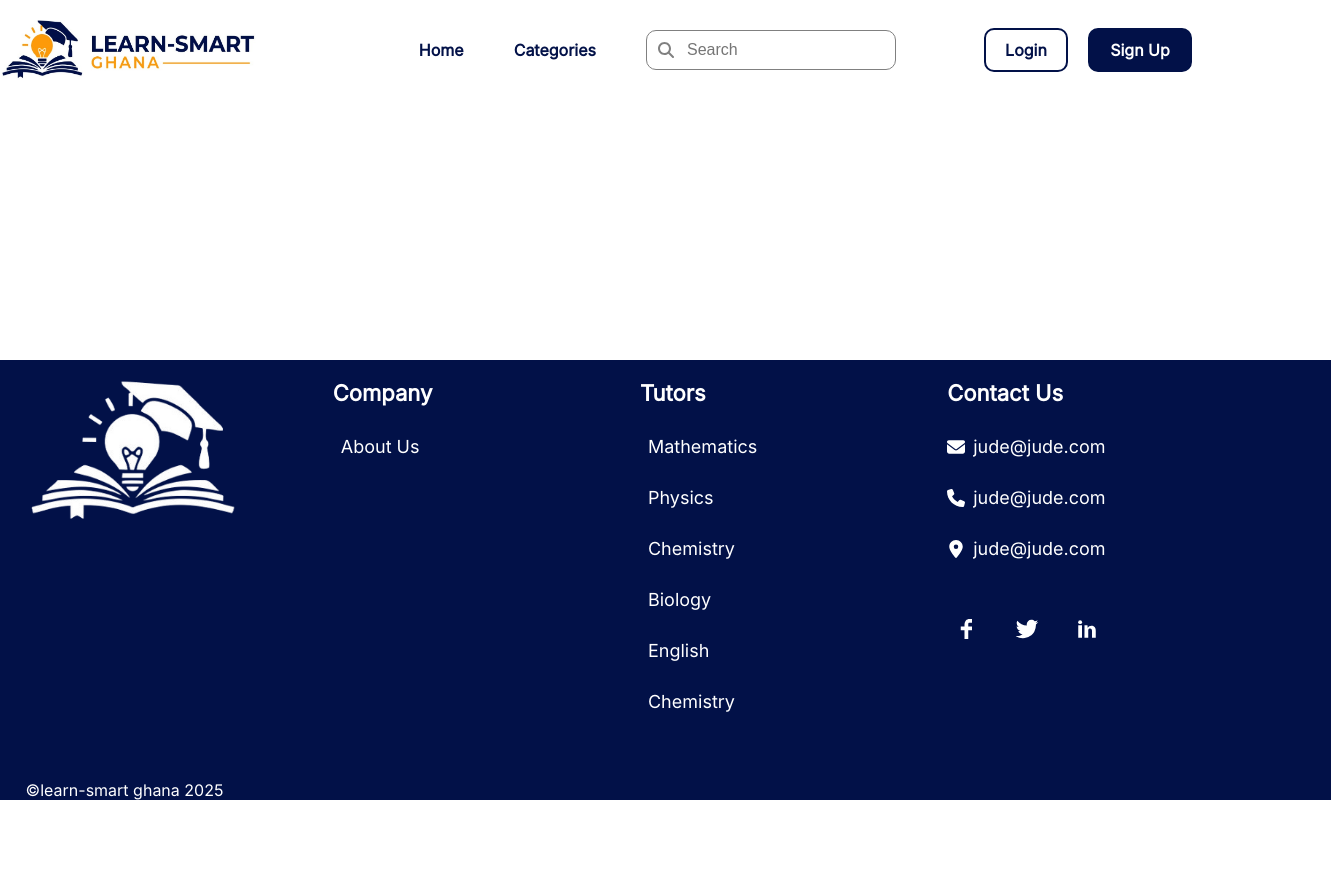
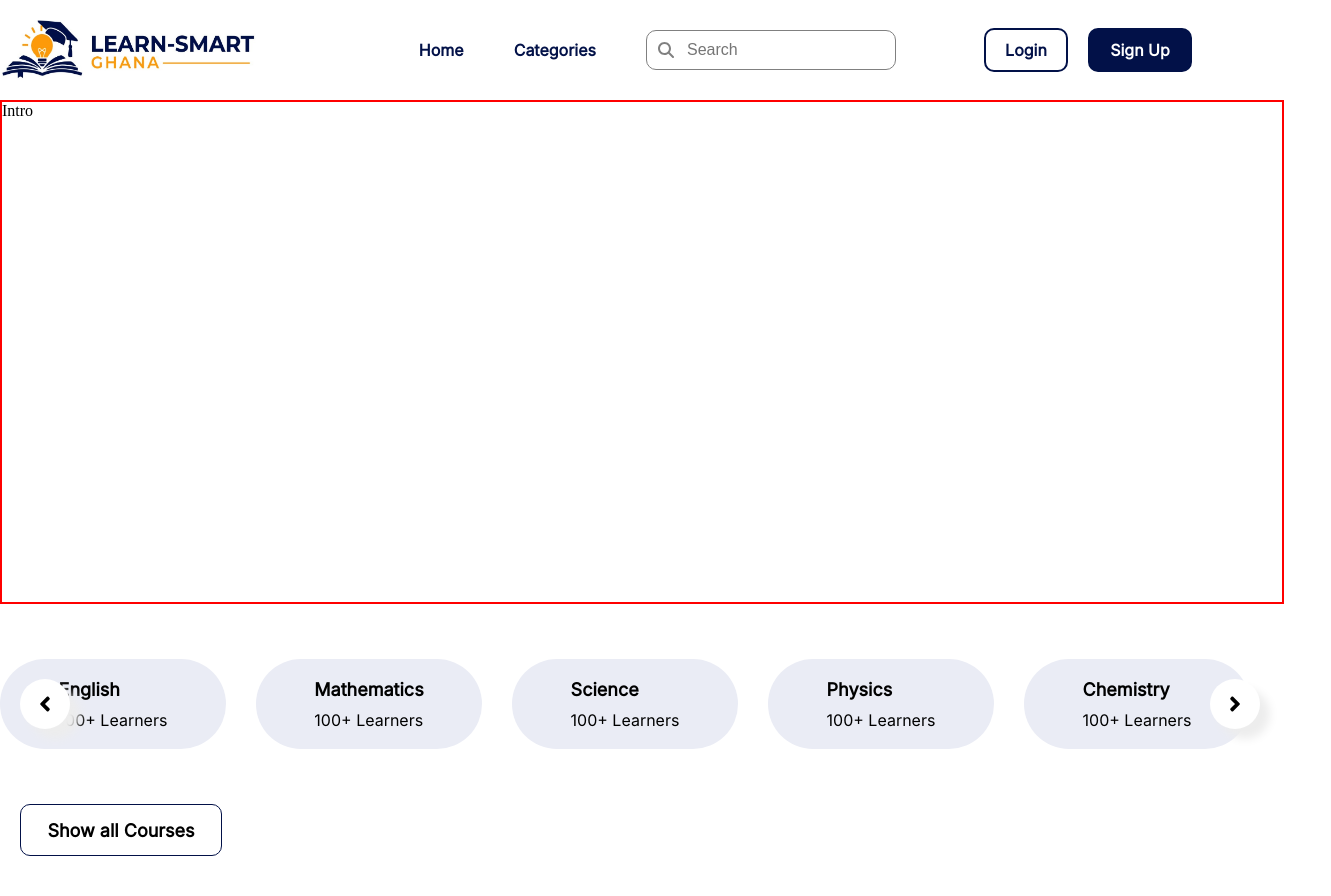
Before and after one commit to samtuga24/online-tutor-frontend, a React (Vite) app: page / in a window 1280 px wide. Shown: the top 896 px of the page, 1331 px wide, since content can reach past the window. Before the commit the page ends 800 px from the top, so only its background shows below. Built offline with nearby package versions, Linux system fonts and the light colour scheme.

Commit message:
course update

```diff
--- a/src/App.css
+++ b/src/App.css
@@ -11,6 +11,7 @@ body{
   width: 100%;
   background-color: #FFFFFF;
   position: fixed;
+  top: 0;
 }
 .logo-wrap{
   width: 20%;
@@ -135,15 +136,16 @@ input{
   position: fixed;
   right: -100vh;
   width: 50%;
+  top: 0;
   height: 100vh;
   margin-top: 100px;
-  z-index: 1;
   background: #021148;
   transition: right 1s;
   padding-left: 2.5%;
   padding-right: 2.5%;
   padding-top: 50px;
   display: none;
+  z-index: 2;
 }
 .m-nav-wrap{
   width: 100%;
@@ -201,18 +203,18 @@ input{
 }
 .footer-container{
   background-color: #021148;
-  position: absolute;
   width: 100%;
   height: fit-content;
   bottom: 0;
-  padding-left: 2%;
-  padding-right: 2%;
   padding-top: 20px;
   color: #FFFFFF;
+  z-index: -1;
 }
 .footer-wrap{
   display: flex;
   width: 96%;
+  padding-left: 2%;
+  padding-right: 2%;
 }
 .footer-logo{
   width: 25%;
@@ -253,6 +255,11 @@ font-family: Inter-regular;
 font-size: 18px;
 margin-left: 8px;
 }
+
+.about-item{
+  font-family: Inter-regular;
+  font-size: 18px;
+  }
 .socials-wrap{
   height: 50px;
   margin-top: 50px;
@@ -272,6 +279,118 @@ margin-left: 8px;
 .copyright{
   font-family: Inter-regular;
   font-size: 16px;
+}
+.intro-container{
+  border: 2px solid red;
+  margin-top: 100px;
+  height: 500px;
+  width: 100%;
+  z-index: -2;
+}
+.course-container{
+  height: fit-content;
+  padding-top: 50px;
+  padding-bottom: 50px;
+}
+.course-title{
+  height: 100px;
+  width: 100%;
+  display: flex;
+  align-items: center;
+  justify-content: center;
+  overflow-x: auto;
+  flex-shrink: 0;
+  flex-wrap: 0;
+}
+.course-wrap{
+  background-color: #eaecf5;
+  width: 200px;
+  height: 90px;
+  display: flex;
+  align-items: center;
+  justify-content: center;
+  justify-content: center;
+  font-family: Inter-regular;
+  border-radius: 50px;
+  cursor: pointer;
+  margin-right: 30px;
+  padding-left: 20px;
+  padding-right: 20px;
+}
+.course{
+  width: fit-content;
+}
+.course-name{
+  width: fit-content;
+  font-weight: 700;
+  font-size: 18px;
+}
+.learners{
+  width: fit-content;
+  font-weight: 500;
+  margin-top: 10px;
+  font-size: 16px;
+}
+.course-list{
+  position: relative;
+}
+.nav-left{
+  position: absolute;
+  left: 20px;
+  font-size: 24px;
+  width: 50px;
+  height: 50px;
+  display: flex;
+  align-items: center;
+  justify-content: center;
+  border-radius: 50%;
+  z-index: 1;
+  background-color: #FFFFFF;
+  box-shadow: 10px 10px 10px #ededed;
+  cursor: pointer;
+}
+
+.nav-right{
+  position: absolute;
+  right: 20px;
+  font-size: 24px;
+  width: 50px;
+  height: 50px;
+  display: flex;
+  align-items: center;
+  justify-content: center;
+  border-radius: 50%;
+  z-index: 1;
+  background-color: #FFFFFF;
+  box-shadow: 10px 10px 10px #ededed;
+  cursor: pointer;
+}
+.list-wrap{
+}
+.course-li{
+}
+.show-courses-wrap{
+  height: 50px;
+  padding-left: 20px;
+  padding-right: 20px;
+  margin-top: 50px;
+}
+.show-courses{
+  border: 1px solid #021148;
+  height: inherit;
+  border-radius: 10px;
+  cursor: pointer;
+  width: 200px;
+  font-family: Inter-regular;
+  font-size: 18px;
+  display: flex;
+  align-items: center;
+  justify-content: center;
+  font-weight: 600;
+
+}
+.show-courses:hover{
+  background-color: #ededed;
 }
 @media screen and (max-width: 1020px) and (min-width:50px){
   .sign-in{
@@ -309,23 +428,28 @@ margin-left: 8px;
   }
 
   .footer-logo{
-    border: 2px solid yellow;
     width: 100%;
   }
   .footer-logo img{
     width: 100%;
   }
   .quick-links{
-    border: 2px solid yellow;
     width: 100%;
     height: 400px;
   }
   .services{
-    border: 2px solid yellow;
     width: 100%;
   }
   .contact{
-    border: 2px solid yellow;
     width: 100%;
   }
+  .quick-links{
+    margin-top: 50px;
+  }
+  .tutors{
+    margin-top: -250px;
+  }
+  .contact{
+    margin-top: 50px;
+  }
 }
--- a/src/App.jsx
+++ b/src/App.jsx
@@ -1,6 +1,8 @@
 
 import './App.css'
+import { Courses } from './components/Courses'
 import { Footer } from './components/Footer'
+import { Intro } from './components/Intro'
 import { MobileNav } from './components/MobileNav'
 import { Nav } from './components/Nav'
 import { NavProvider } from './context/NavContext'
@@ -8,8 +10,10 @@ function App() {
   return (
     <NavProvider>
       <Nav/>
+      <Intro/>
+      <Courses/>
+      <MobileNav/>
       <Footer/>
-      <MobileNav/>
     </NavProvider>
   )
 }
--- /dev/null
+++ b/src/components/Courses.jsx
@@ -0,0 +1,59 @@
+import React from 'react'
+import { FaAngleLeft, FaAngleRight } from 'react-icons/fa'
+export const Courses = () => {
+    return (
+        <div className='course-container'>
+            <div className="course-title">
+                <div className="nav-left">
+                    <FaAngleLeft/>
+                </div>
+                <div className="course-wrap">
+                    <div className="course">
+                        <div className="course-name">English</div>
+                        <div className="learners">100+ Learners</div>
+                    </div>
+                </div>
+
+                <div className="course-wrap">
+                    <div className="course">
+                        <div className="course-name">Mathematics</div>
+                        <div className="learners">100+ Learners</div>
+                    </div>
+                </div>
+
+                <div className="course-wrap">
+                    <div className="course">
+                        <div className="course-name">Science</div>
+                        <div className="learners">100+ Learners</div>
+                    </div>
+                </div>
+
+                <div className="course-wrap">
+                    <div className="course">
+                        <div className="course-name">Physics</div>
+                        <div className="learners">100+ Learners</div>
+                    </div>
+                </div>
+
+                <div className="course-wrap">
+                    <div className="course">
+                        <div className="course-name">Chemistry</div>
+                        <div className="learners">100+ Learners</div>
+                    </div>
+                </div>
+
+                <div className="nav-right">
+                    <FaAngleRight/>
+                </div>
+            </div>
+            <div className="course-list">
+                <div className="list-wrap">
+                    <div className="course-li"></div>
+                </div>
+            </div>
+            <div className="show-courses-wrap">
+                <div className="show-courses">Show  all Courses</div>
+            </div>
+        </div>
+    )
+}
--- a/src/components/Footer.jsx
+++ b/src/components/Footer.jsx
@@ -8,34 +8,34 @@ export const Footer = () => {
             <div className="footer-wrap">
                 <div className="footer-logo"><img src={logo} alt="" /></div>
                 <div className="quick-links">
-                    <div className="contact-header">Company</div>
+                    <div className="contact-header">About</div>
                     <div className="contact-items">
-                        <div className="item-1">About Us</div>
+                        <div className="about-item">About Us</div>
                     </div>
                 </div>
                 <div className="tutors">
                     <div className="contact-header">Tutors</div>
                     <div className="contact-items">
-                        <div className="item-1">Mathematics</div>
+                        <div className="about-item">Mathematics</div>
                     </div>
 
                     <div className="contact-items">
-                        <div className="item-1">Physics</div>
+                        <div className="about-item">Physics</div>
                     </div>
 
                     <div className="contact-items">
-                        <div className="item-1">Chemistry</div>
+                        <div className="about-item">Chemistry</div>
                     </div>
                     <div className="contact-items">
-                        <div className="item-1">Biology</div>
+                        <div className="about-item">Biology</div>
                     </div>
 
                     <div className="contact-items">
-                        <div className="item-1">English</div>
+                        <div className="about-item">English</div>
                     </div>
 
                     <div className="contact-items">
-                        <div className="item-1">Chemistry</div>
+                        <div className="about-item">Science</div>
                     </div>
                 </div>
                 <div className="contact">
--- /dev/null
+++ b/src/components/Intro.jsx
@@ -0,0 +1,7 @@
+import React from 'react'
+
+export const Intro = () => {
+  return (
+    <div className='intro-container'>Intro</div>
+  )
+}
```
